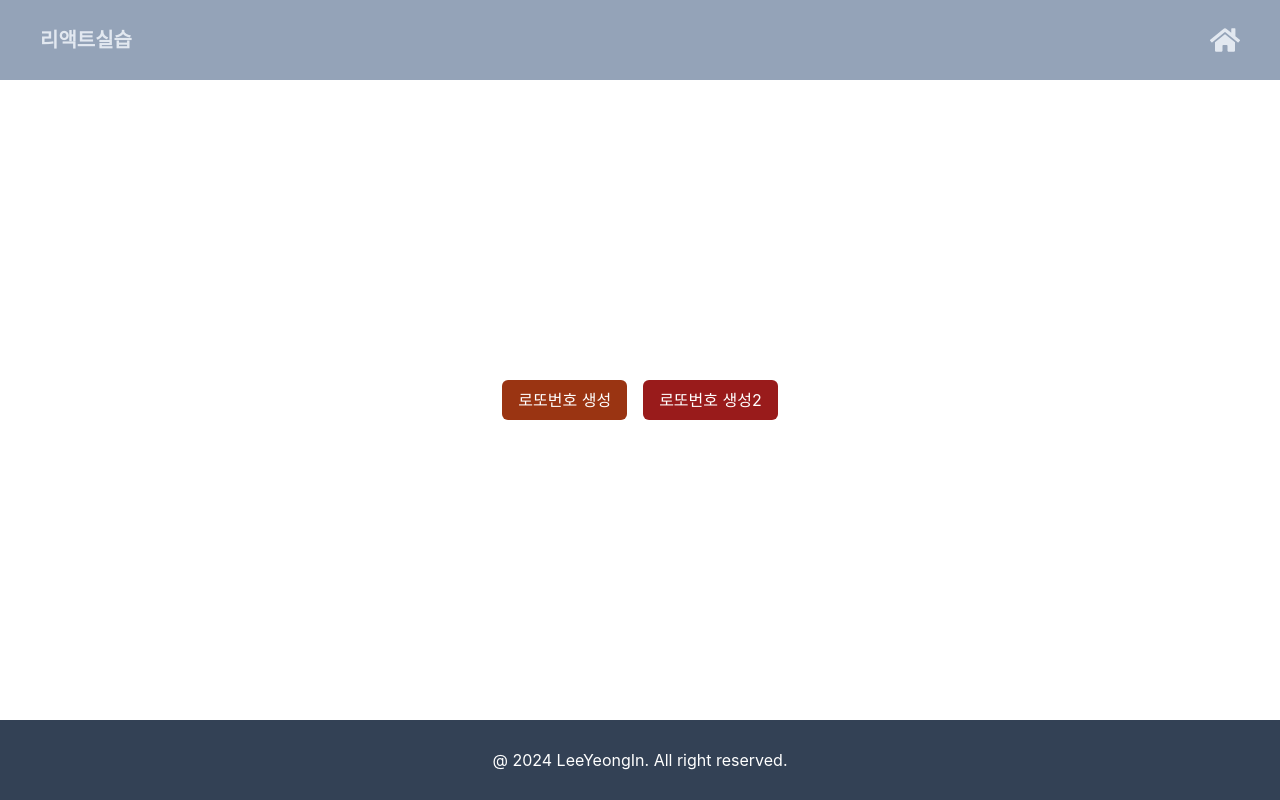
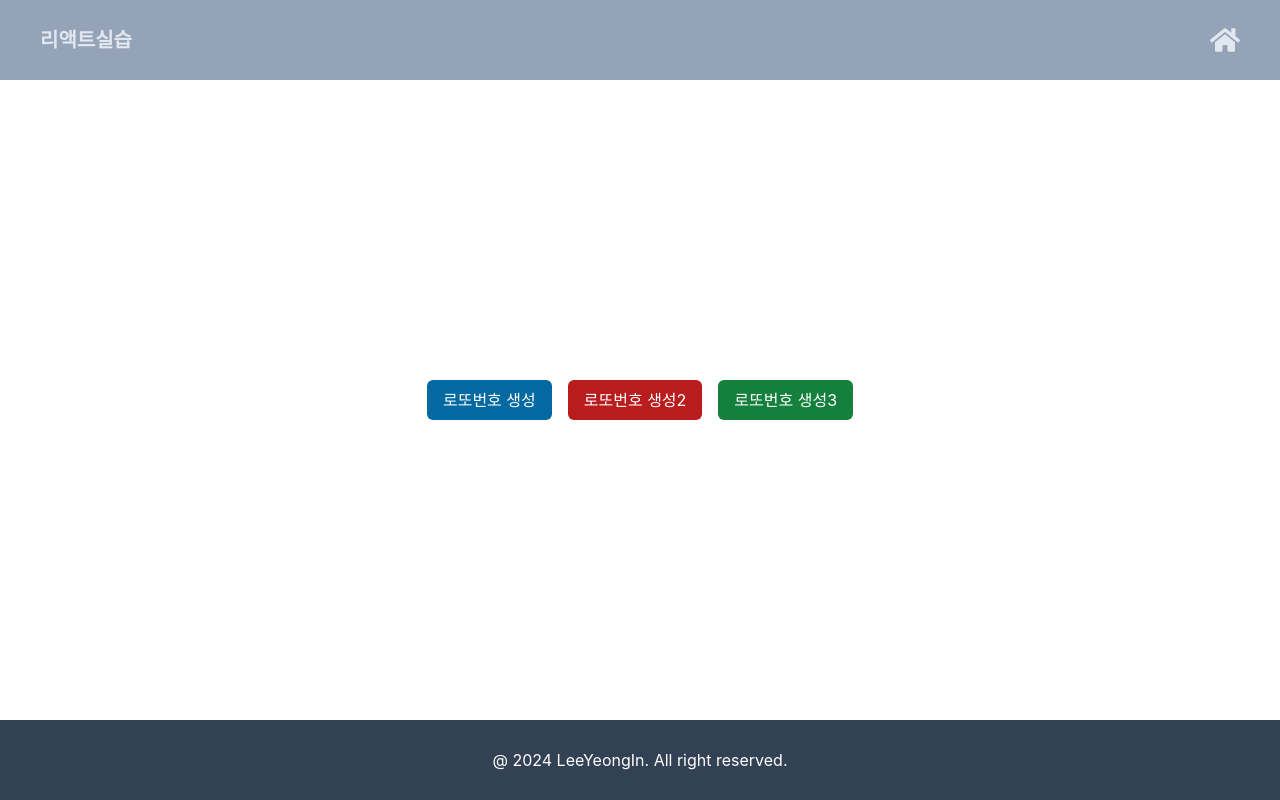
Before and after one commit to LeeYeongin/k6_React, a React (Create React App) app: page / in a window 1280 px wide. Built offline with nearby package versions, Linux system fonts and the light colour scheme.

Commit message:
버튼 컴포넌트 설정

```diff
--- a/src/06/Lotto.js
+++ b/src/06/Lotto.js
@@ -14,11 +14,14 @@ export default function Lotto() {
         <div>
             {/* 같은 TailButton 컴포넌트를 호출하지만 전달받은 함수가 달라 다른 기능 수행 */}
             <TailButton caption='로또번호 생성'
-                        color='orange'
-                        handleClick={handleLottoClick} />
+                color='sky'
+                handleClick={handleLottoClick} />
             <TailButton caption='로또번호 생성2'
-                        color='red'
-                        handleClick={handleLottoClick2} />
+                color='red'
+                handleClick={handleLottoClick2} />
+            <TailButton caption='로또번호 생성3'
+                color='green'
+                handleClick={handleLottoClick2} />
         </div>
     )
 }
--- a/src/UI/TailButton.js
+++ b/src/UI/TailButton.js
@@ -1,10 +1,20 @@
 export default function TailButton({ caption, color, handleClick }) {
     const colorObj = {
-        'blue': 'bg-blue-800',
-        'red': 'bg-red-800',
-        'oragne': 'bg-orange-800',
+        'blue': 'bg-blue-700',
+        'red': 'bg-red-700',
+        'orange': 'bg-orange-700',
+        'green': 'bg-green-700',
+        'sky': 'bg-sky-700',
     }
-    const bColor = `px-4 py-2 rounded-md m-2 bg-${color}-800 text-white hover:bg-sky-950`;
+
+    const hoverObj = {
+        'blue': 'hover:bg-blue-900',
+        'red': 'hover:bg-red-900',
+        'orange': 'hover:bg-orange-900',
+        'green': 'hover:bg-green-900',
+        'sky': 'hover:bg-sky-900',
+    }
+    const bColor = `px-4 py-2 rounded-md m-2 ${colorObj[color]} text-white ${hoverObj[color]}`;
     return (
         <button className={bColor}
             onClick={handleClick}>
```
